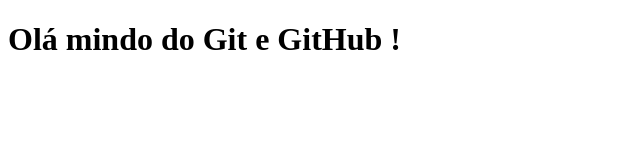
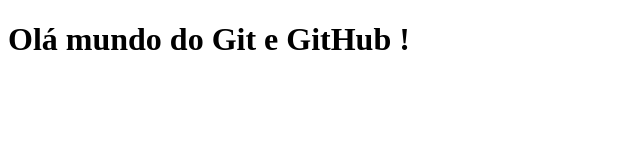
Before and after one commit to gomesnascimento/estudo-git, a plain HTML site: page index.html in a window 1280 px wide. Shown: the whole page, without its empty margins (0-640 px from the left). Drawn offline with Linux system fonts and the light colour scheme.

Commit message:
Feito uma correção do tutilo

```diff
--- a/index.html
+++ b/index.html
@@ -9,7 +9,7 @@
 </head>
 
 <body>
-    <h1>Olá mindo do Git e GitHub !</h1>
+    <h1>Olá mundo do Git e GitHub !</h1>
     <script src="script.js"></script>
 
 </body>
```
